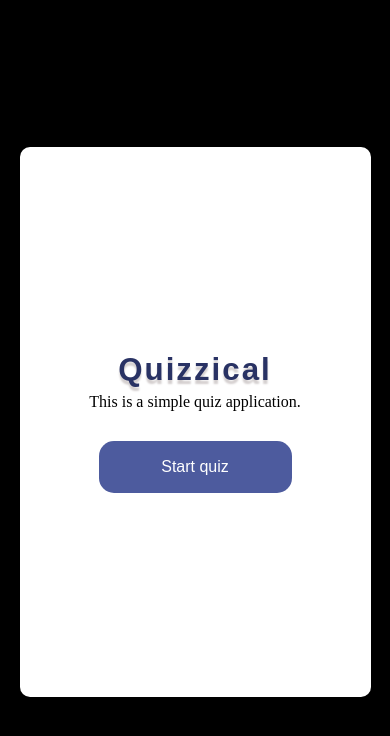
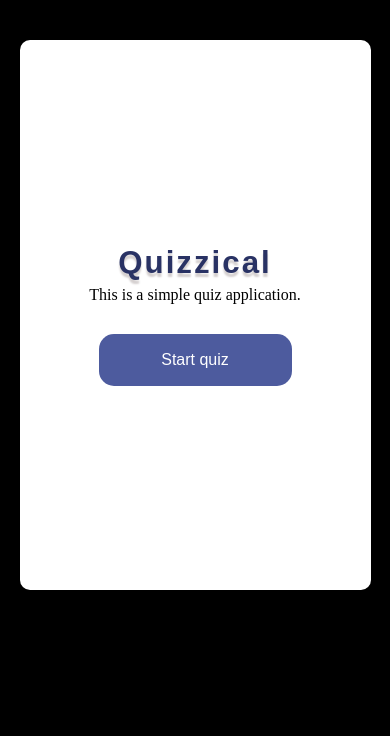
Before and after one commit to Chirchir-Dan/quizzical, a React (Vite) app: page / in a window 390 px wide. Shown: the top 736 px of the page. Built offline with nearby package versions, Linux system fonts and the light colour scheme.

Commit message:
Fixed scrolling bug on mobile

```diff
--- a/src/index.css
+++ b/src/index.css
@@ -5,38 +5,35 @@
 }
 
 html, body {
-  height: 100%;
+  min-height: 100%;
   width: 100%;
   background-color: #000000;
   display: flex;
   justify-content: center;
-  align-items: center;
+  align-items: flex-start;
+  overflow-y: auto;
 }
 
 .App, .home {
-  aspect-ratio: 1/1;
-  width: 100%;
-  max-width: 90vw;
+  width: 90vw;
+  max-width: 550px;
   min-height: 550px;
-  max-height: 90vh;
-  height: 100%;
-
   background-color: #ffffff;
   border-radius: 10px;
   display: flex;
   flex-direction: column;
-  justify-content: flex-start;
-  padding-top: 40px;
-  overflow-y: auto;
-  align-items: center;
-  padding-bottom: 40px;
+  align-items: flex-start;
+  padding: 40px 0;
+  height: auto;
+  max-height: none;
+  aspect-ratio: auto;
+  margin: 40px auto;
 }
-
 .home {
-  display: flex;
   flex-direction: column;
   justify-content: center;
   align-items: center;
+  text-align: center;
 
 }
 
```
